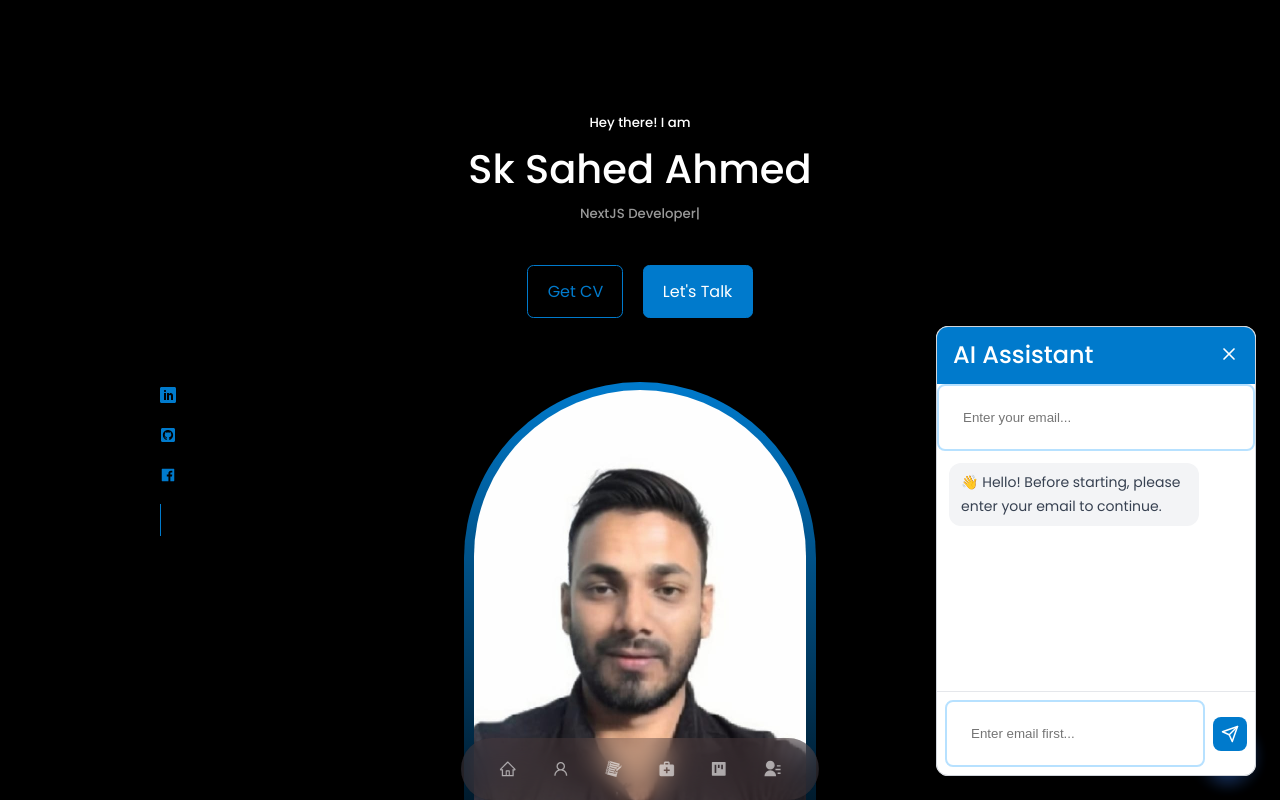
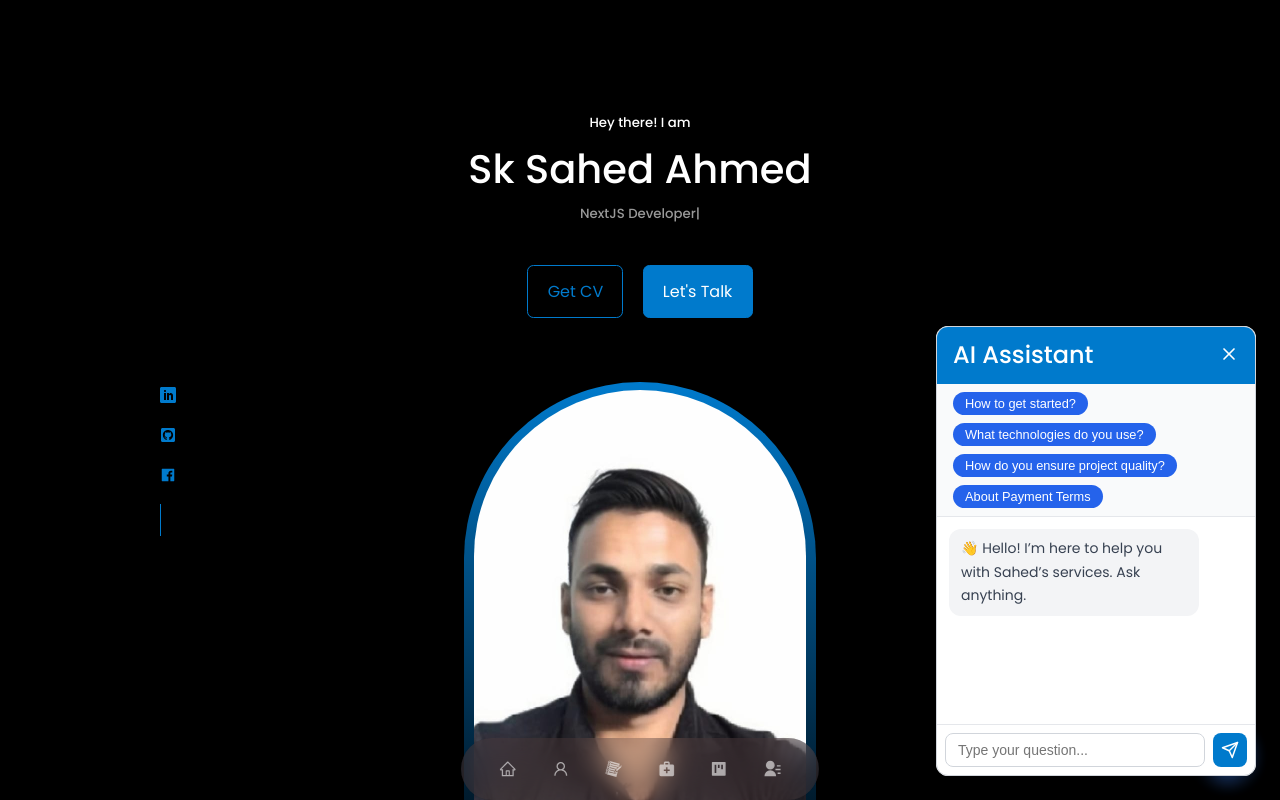
Before and after one commit to sahedalways/React---Portfolio-App-, a React (Create React App) app: page / in a window 1280 px wide. Both pictures are taken after a click on the button "Open AI Chat". Shown: the top 800 px of the page. Built offline with nearby package versions, Linux system fonts and the light colour scheme.

Commit message:
got email of customer before starting chat

```diff
--- a/src/App.js
+++ b/src/App.js
@@ -21,6 +21,8 @@ import TranslationLauncher from './Components/common/TranslationLauncher';
 const App = () => {
     const [loading, setLoading] = useState(false);
     const [showChat, setShowChat] = useState(false);
+    const [email, setEmail] = useState('');
+    const [isChatAllowed, setIsChatAllowed] = useState(false);
 
     useEffect(() => {
         setLoading(true);
@@ -28,6 +30,37 @@ const App = () => {
             setLoading(false);
         }, 1000);
     }, []);
+
+    const handleStartChat = () => {
+        if (!email.includes('@')) {
+            alert('Valid email required');
+            return;
+        }
+        const savedEmail = localStorage.getItem('chat_email');
+
+        if (savedEmail) {
+            setEmail(savedEmail);
+            setIsChatAllowed(true);
+        }
+
+        setShowChat(true);
+    };
+
+    useEffect(() => {
+        setLoading(true);
+
+        setTimeout(() => {
+            setLoading(false);
+        }, 1000);
+
+        const savedEmail = localStorage.getItem('chat_email');
+
+        if (savedEmail) {
+            setEmail(savedEmail);
+            setIsChatAllowed(true);
+        }
+    }, []);
+
     return (
         <>
             {loading ? (
@@ -70,9 +103,34 @@ const App = () => {
                 </>
             )}
 
+            {showChat && !isChatAllowed && (
+                <div className="fixed inset-0 flex items-center justify-center bg-black/50 z-50">
+                    <div className="bg-white p-5 rounded-lg w-80">
+                        <h2 className="text-lg font-semibold mb-3">
+                            Enter your email to start chat
+                        </h2>
+
+                        <input
+                            type="email"
+                            placeholder="your@email.com"
+                            className="w-full border p-2 mb-3"
+                            value={email}
+                            onChange={(e) => setEmail(e.target.value)}
+                        />
+
+                        <button
+                            className="bg-blue-500 text-white w-full p-2 rounded"
+                            onClick={handleStartChat}
+                        >
+                            Start Chat
+                        </button>
+                    </div>
+                </div>
+            )}
+
             {showChat && (
                 <div className="fixed bottom-20 right-6 w-80 max-w-full z-50 shadow-lg">
-                    <ChatContainer isOpen={showChat} setIsOpen={setShowChat} />
+                    <ChatContainer isOpen={showChat} setIsOpen={setShowChat} email={email} />
                 </div>
             )}
         </>
--- a/src/Components/Portfolio/PortfolioData.js
+++ b/src/Components/Portfolio/PortfolioData.js
@@ -167,7 +167,7 @@ export const allProjects = [
   `,
         use: 'PHP · Laravel · Livewire · JavaScript · NextJs · MySQL ',
         github: 'https://github.com/sahedalways/kahadhr-hrm-backend',
-        demo: 'https://kahadhr.vercel.app/',
+        demo: 'https://kahadhr.com/',
     },
 
     {
@@ -280,7 +280,7 @@ export const allProjects = [
  `,
         use: 'JavaScript · MySQL · PHP · Laravel.',
         github: 'https://github.com/sahedalways/bitvault-trading',
-        demo: 'http://criptluxor.shopsatkhira.com/',
+        demo: 'http://cryptoluxor.com/',
     },
 
     {
--- a/src/Components/common/AIChat.jsx
+++ b/src/Components/common/AIChat.jsx
@@ -3,72 +3,47 @@ import { FiSend, FiX } from 'react-icons/fi';
 import { isLeadMessage } from './../../utils/isLeadMessage';
 import './AIChat.css';
 
-export default function AIChat({ onClose }) {
+export default function AIChat({ onClose, email }) {
     const [isTyping, setIsTyping] = useState(false);
-
-    const [email, setEmail] = useState('');
-    const [isEmailCollected, setIsEmailCollected] = useState(false);
 
     const [messages, setMessages] = useState([
         {
             role: 'bot',
-            text: '👋 Hello! Before starting, please enter your email to continue.',
+            text: '👋 Hello! I’m here to help you with Sahed’s services. Ask anything.',
         },
     ]);
-
     const [input, setInput] = useState('');
     const messagesEndRef = useRef(null);
 
-    // Load saved email
+    const quickQuestions = [
+        {
+            question: 'How to get started?',
+            answer: '🚀 To start, an advance payment is required. Then payments follow project milestones.',
+        },
+
+        {
+            question: 'What technologies do you use?',
+            answer: '🛠️ I primarily work with Next.js, Laravel (PHP), and React Native for mobile app development technologies.',
+        },
+
+        {
+            question: 'How do you ensure project quality?',
+            answer: '✅ I follow best coding practices, test thoroughly, and maintain clear documentation.',
+        },
+
+        {
+            question: 'About Payment Terms',
+            answer: '💰 Payment Terms:\n- 35% advance before starting.\n- 35% after 50% completion.\n- Remaining 30% after final delivery.',
+        },
+    ];
+
     useEffect(() => {
-        const savedEmail = localStorage.getItem('chat_email');
-        if (savedEmail) {
-            setEmail(savedEmail);
-            setIsEmailCollected(true);
-
-            setMessages([
-                {
-                    role: 'bot',
-                    text: '👋 Welcome back! How can I help you?',
-                },
-            ]);
+        if (messagesEndRef.current) {
+            messagesEndRef.current.scrollIntoView({ behavior: 'smooth' });
         }
-    }, []);
-
-    // auto scroll
-    useEffect(() => {
-        messagesEndRef.current?.scrollIntoView({ behavior: 'smooth' });
     }, [messages]);
 
-    // EMAIL submit
-    const handleEmailSubmit = (value) => {
-        const emailRegex = /[^\s@]+@[^\s@]+\.[^\s@]+/;
-
-        if (!emailRegex.test(value)) {
-            alert('Please enter a valid email');
-            return;
-        }
-
-        setEmail(value);
-        setIsEmailCollected(true);
-        localStorage.setItem('chat_email', value);
-
-        setMessages((prev) => [
-            ...prev,
-            { role: 'bot', text: '✅ Thanks! Now you can chat with me.' },
-        ]);
-    };
-
-    // SEND MESSAGE
     const handleSend = async () => {
-        if (!isEmailCollected) {
-            setMessages((prev) => [
-                ...prev,
-                { role: 'bot', text: '👋 Please enter your email first to continue.' },
-            ]);
-            return;
-        }
-
         if (!input.trim()) return;
 
         const userMessage = input;
@@ -84,11 +59,7 @@ export default function AIChat({ onClose }) {
                 headers: {
                     'Content-Type': 'application/json',
                 },
-                body: JSON.stringify({
-                    message: userMessage,
-                    email,
-                    timestamp: new Date().toISOString(),
-                }),
+                body: JSON.stringify({ message: userMessage }),
             });
 
             const data = await res.json();
@@ -100,20 +71,19 @@ export default function AIChat({ onClose }) {
 
             setMessages((prev) => [...prev, { role: 'bot', text: reply }]);
 
-            // Lead detect
             if (isLeadMessage(userMessage)) {
                 fetch('/.netlify/functions/lead', {
                     method: 'POST',
                     headers: { 'Content-Type': 'application/json' },
                     body: JSON.stringify({
                         message: userMessage,
-                        email,
                         timestamp: new Date().toISOString(),
+                        email: email,
                     }),
                 });
             }
         } catch (err) {
-            console.error(err);
+            console.error('Chat error:', err);
 
             setMessages((prev) => [
                 ...prev,
@@ -124,20 +94,15 @@ export default function AIChat({ onClose }) {
         }
     };
 
-    // safe render helper (fix split crash)
-    const renderMessage = (text) => {
-        if (!text) return null;
-
-        return text.split('\n').map((line, i) => (
-            <p key={i} style={{ margin: 0 }}>
-                {line}
-            </p>
-        ));
+    // This triggers on quick question click
+    const handleQuickQuestionClick = (answer) => {
+        console.log('Quick question clicked:', answer);
+        setMessages((prev) => [...prev, { role: 'bot', text: answer }]);
     };
 
     return (
         <div className="ai-chat-container">
-            {/* HEADER */}
+            {/* Header */}
             <div className="ai-chat-header">
                 <h2>AI Assistant</h2>
                 <button onClick={onClose}>
@@ -145,32 +110,34 @@ export default function AIChat({ onClose }) {
                 </button>
             </div>
 
-            {/* EMAIL GATE */}
-            {!isEmailCollected && (
-                <div className="email-gate">
-                    <input
-                        type="email"
-                        placeholder="Enter your email..."
-                        onKeyDown={(e) => {
-                            if (e.key === 'Enter') {
-                                handleEmailSubmit(e.target.value);
-                            }
-                        }}
-                    />
-                </div>
-            )}
+            {/* Quick Questions */}
+            <div className="quick-questions">
+                {quickQuestions.map(({ question, answer }, idx) => (
+                    <button
+                        key={idx}
+                        onClick={() => handleQuickQuestionClick(answer)}
+                        className="quick-question-btn"
+                        type="button"
+                    >
+                        {question}
+                    </button>
+                ))}
+            </div>
 
-            {/* MESSAGES */}
+            {/* Messages */}
             <div className="ai-chat-messages" style={{ overflowY: 'auto', flex: 1 }}>
                 {messages.map((msg, i) => (
                     <div key={i} className={msg.role === 'user' ? 'message-user' : 'message-bot'}>
-                        {renderMessage(msg.text)}
+                        {msg.text.split('\n').map((line, idx) => (
+                            <p key={idx} style={{ margin: 0 }}>
+                                {line}
+                            </p>
+                        ))}
                     </div>
                 ))}
                 <div ref={messagesEndRef} />
             </div>
 
-            {/* TYPING */}
             {isTyping && (
                 <div className="message-bot typing">
                     <span className="dot"></span>
@@ -180,22 +147,20 @@ export default function AIChat({ onClose }) {
                 </div>
             )}
 
-            {/* INPUT */}
+            {/* Input */}
             <div className="ai-chat-input-area">
                 <input
                     type="text"
-                    placeholder={
-                        isEmailCollected ? 'Type your question...' : 'Enter email first...'
-                    }
+                    placeholder="Type your question..."
                     value={input}
                     onChange={(e) => setInput(e.target.value)}
+                    className="ai-chat-input"
                     onKeyDown={(e) => {
                         if (e.key === 'Enter') handleSend();
                     }}
                     style={{ color: 'black' }}
                 />
-
-                <button onClick={handleSend} className="ai-chat-send-btn">
+                <button onClick={handleSend} className="ai-chat-send-btn" aria-label="Send message">
                     <FiSend size={18} />
                 </button>
             </div>
--- a/src/Components/common/ChatContainer.jsx
+++ b/src/Components/common/ChatContainer.jsx
@@ -3,7 +3,7 @@
 import AIChat from './AIChat';
 import { FiMessageCircle } from 'react-icons/fi';
 
-export default function ChatContainer({ isOpen, setIsOpen }) {
+export default function ChatContainer({ isOpen, setIsOpen, email }) {
     return (
         <>
             {/* Chat launcher button */}
@@ -55,7 +55,7 @@ export default function ChatContainer({ isOpen, setIsOpen }) {
                         flexDirection: 'column',
                     }}
                 >
-                    <AIChat onClose={() => setIsOpen(false)} />
+                    <AIChat onClose={() => setIsOpen(false)} email={email} />
                 </div>
             )}
         </>
```
Also changed, not shown: 1 other file (tests, documents, lock files or other folders).
